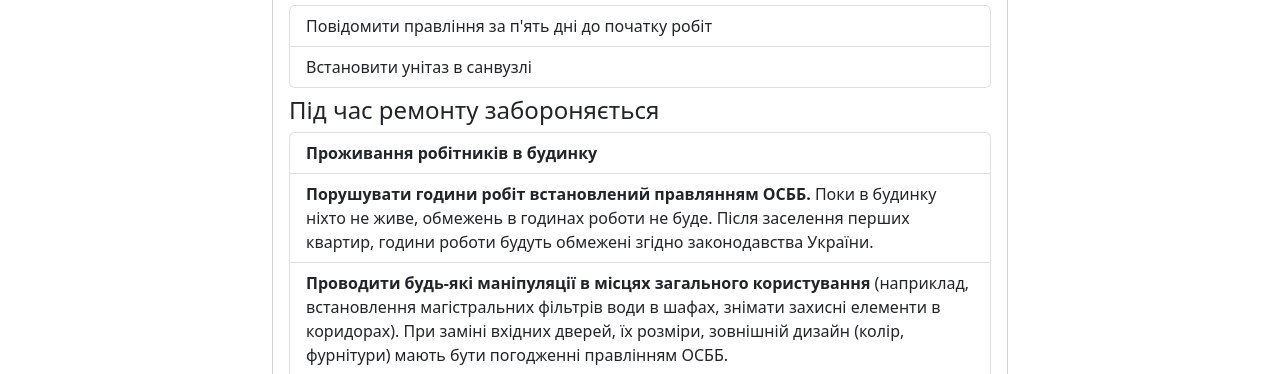
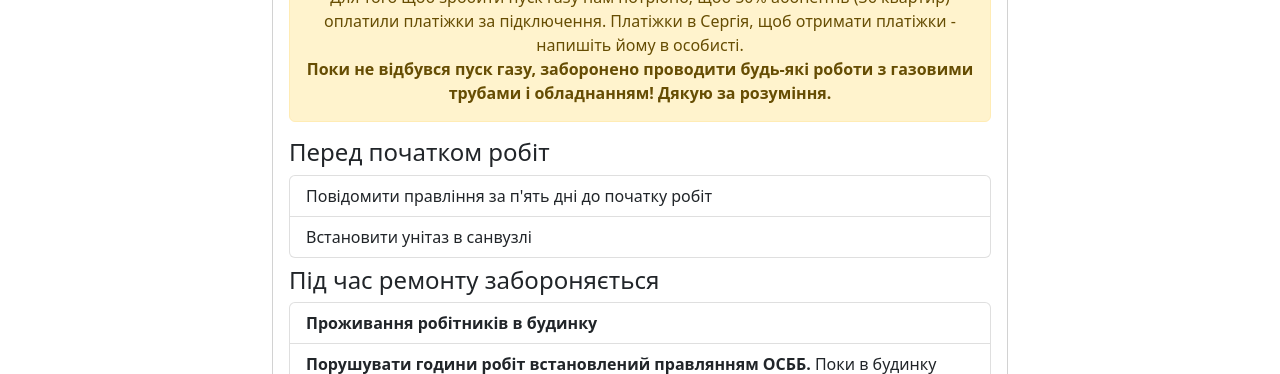
Before and after one commit to osbb-dreamlake-2/osbb-dreamlake-2.github.io, a plain HTML site: page renovation.html in a window 1280 px wide. Shown: the part 726-1100 px from the top of the page. Drawn offline with nearby package versions, Linux system fonts and the light colour scheme.

Commit message:
Added GAS info

```diff
--- a/renovation.html
+++ b/renovation.html
@@ -40,7 +40,11 @@
                                 <a><img class="card-img-top" src="./assets/desigh-titled.png" /></a>
                                 <div class="card-body">
                                     <h2 class="card-title h2">Ремонт</h2>
-
+                                    <div class="alert alert-warning text-center" role="alert">
+                                        Для того щоб зробити пуск газу нам потрібно, щоб 50% абонентів (36 квартир) оплатили платіжки за підключення.
+                                        Платіжки в Сергія, щоб отримати платіжки - напишіть йому в особисті.<br/>
+                                        <b>Поки не відбувся пуск газу, заборонено проводити будь-які роботи з газовими трубами і обладнанням! Дякую за розуміння.</b>
+                                    </div>
                                     <h3 class="card-title h4">Перед початком робіт</h2>
                                         <div class="list-group mb-2">
                                             <div class="list-group-item">Повідомити правління за п'ять дні до початку робіт</div>
```
